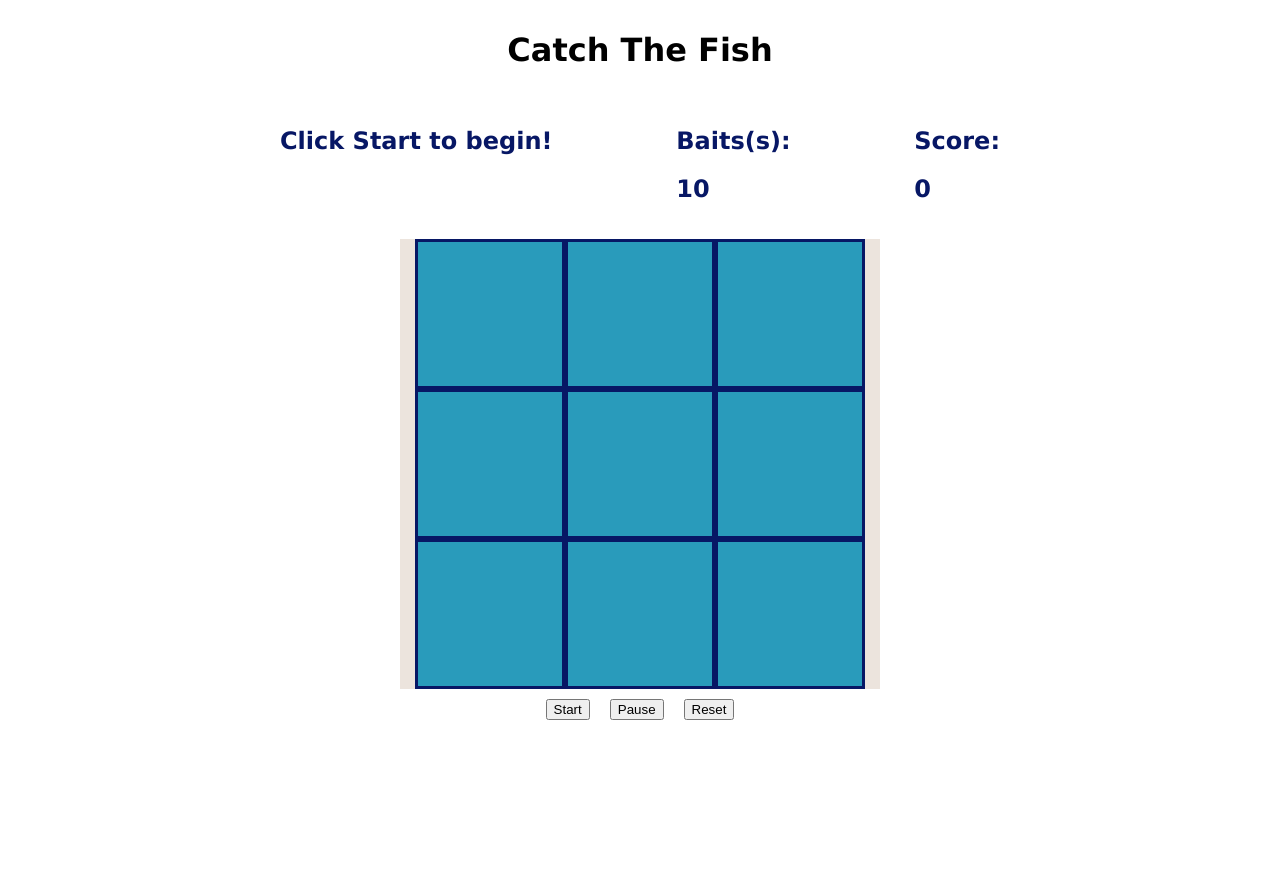
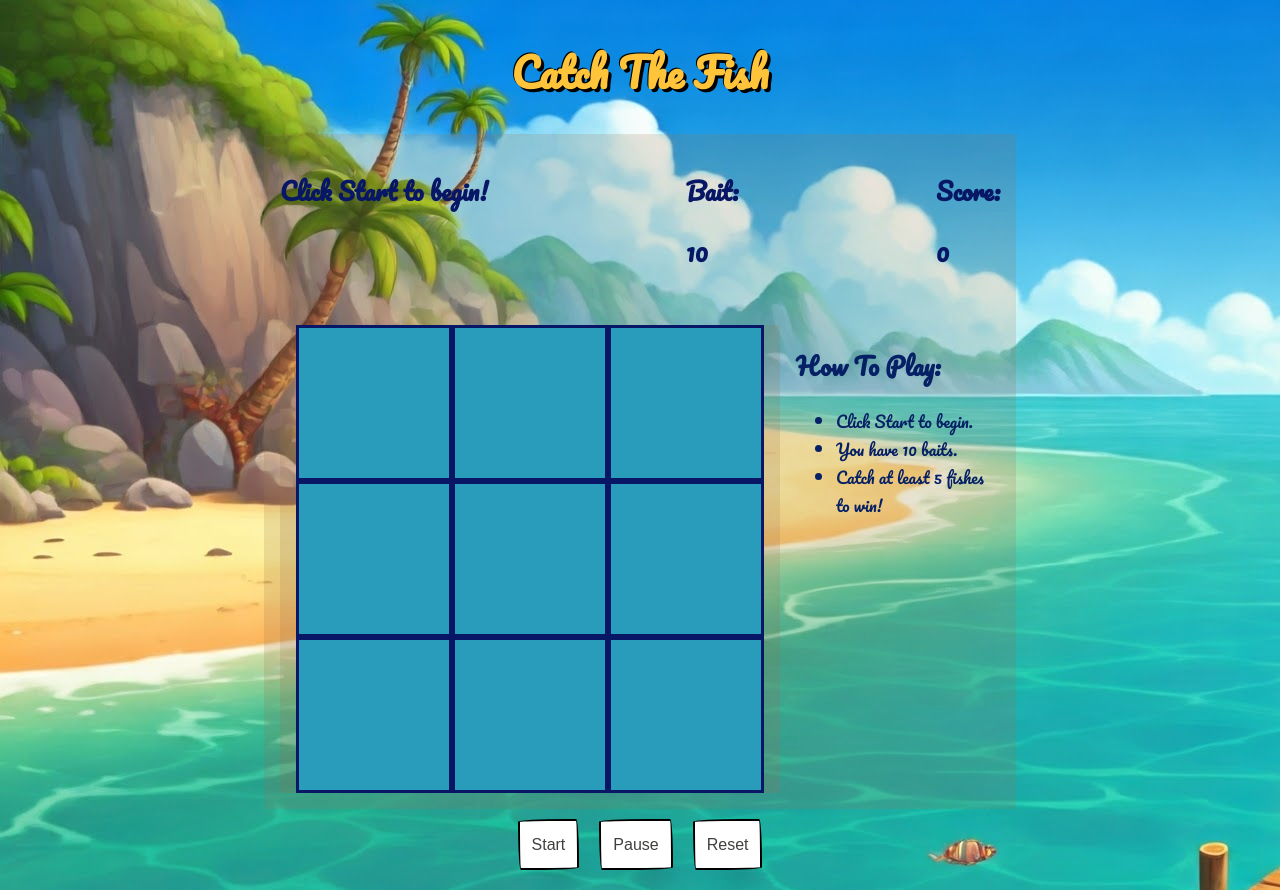
Before and after one commit to eeexuanlyx/catch-the-fishes, a plain HTML site: page index.html in a window 1280 px wide. Before the commit the page ends 800 px from the top, so only its background shows below. Drawn offline with Linux system fonts and the light colour scheme.

Commit message:
Added css styling

```diff
--- a/app.js
+++ b/app.js
@@ -61,8 +61,6 @@ function startGame() {
     gameStarted = true;
     fishAppears();
   }
-  console.log("game over:" + gameOver);
-  console.log("game started:" + gameStarted);
 }
 
 function resetGame() {
--- a/index.html
+++ b/index.html
@@ -1,6 +1,9 @@
 <!DOCTYPE html>
 <html lang="en">
   <head>
+    <link rel="preconnect" href="https://fonts.googleapis.com">
+<link rel="preconnect" href="https://fonts.gstatic.com" crossorigin>
+<link href="https://fonts.googleapis.com/css2?family=Pacifico&display=swap" rel="stylesheet">
     <meta charset="UTF-8" />
     <script defer src="app.js"></script>
     <link rel="stylesheet" href="style.css" />
@@ -8,14 +11,14 @@
     <title>Catch The Fish</title>
   </head>
   <body>
-    <h1>Catch The Fish</h1>
+    <h1 id="t1">Catch The Fish</h1>
 
     <div class="container">
       <div class="c1">
         <h2 id="message"><p>Message</p></h2>
       </div>
       <div class="c2">
-        <h2>Baits(s):</h2>
+        <h2>Bait:</h2>
         <h2 id="bait"><p>10</p></h2>
       </div>
       <div class="c3">
@@ -24,6 +27,7 @@
       </div>
     </div>
 
+    <div class="container 2">
       <section class="holes">
         <div class="hole" id="hole1"></div>
         <div class="hole" id="hole2"></div>
@@ -36,6 +40,19 @@
         <div class="hole" id="hole9"></div>
       </section>
 
+      <section class="instructions">
+        <h2>How To Play:</h2>
+        <p>
+          <ul>
+          <li>Click Start to begin. </li>
+          <li>You have 10 baits. </li>
+          <li>Catch at least 5 fishes to
+          win!</li>
+          </ul>
+        </p>
+      </section>
+    </div>
+
     <div class="button">
       <button class="button-start">Start</button>
       <button class="button-pause">Pause</button>
--- a/style.css
+++ b/style.css
@@ -1,38 +1,49 @@
 body {
+  background-image: url(/seaphoto.jpg);
   display: flex;
   justify-content: center;
   align-items: center;
   flex-direction: column;
-  font-family: Lucida Sans, san-serif;
+  font-family: "Pacifico", sans-serif;
+  font-size: 1rem;
   margin: 0 auto;
   padding: 10px 40px;
 }
 
-.class {
-  font-family: Arial, Helvetica, sans-serif;
-  font-size: 2em;
-  color: black;
+#t1 {
+  font-size: 2.5rem;
+  color: rgb(255, 196, 58);
+  text-shadow: 3px 3px 0 black, -1px -1px 0 black;
 }
 
 .h1 {
-  font-family: Impact, sans-serif;
-  font-size: 2rem;
-  color: black;
+  font-family: "Pacifico", sans-serif;
+  font-size: 50px;
+  color: rgb(29, 178, 184);
 }
 
 .h2 {
-  font-family: Arial, sans-serif;
+  font-family: "Pacifico", sans-serif;
   font-size: 1rem;
   color: black;
 }
 
 .container {
   width: 60%;
-  background-color: white;
+  background-color: rgba(153, 114, 78, 0.187);
   padding: 1rem;
   display: flex;
   flex-direction: row;
   justify-content: space-between;
+}
+
+.container2 {
+  width: 60%;
+  background-color: white;
+  display: flex;
+  flex-direction: row;
+  justify-content: space-between;
+  column-gap: 3em;
 }
 
 .c1,
@@ -51,12 +62,70 @@ body {
   color: black;
 }
 
+.button-start,
+.button-pause,
+.button-reset {
+  align-self: center;
+  background-color: #fff;
+  background-image: none;
+  background-position: 0 90%;
+  background-repeat: repeat no-repeat;
+  background-size: 4px 3px;
+  border-radius: 15px 225px 255px 15px 15px 255px 225px 15px;
+  border-style: solid;
+  border-width: 2px;
+  box-shadow: rgba(0, 0, 0, 0.2) 15px 28px 25px -18px;
+  box-sizing: border-box;
+  color: #41403e;
+  cursor: pointer;
+  display: inline-block;
+  font-family: Neucha, sans-serif;
+  font-size: 1rem;
+  line-height: 23px;
+  outline: none;
+  padding: 0.75rem;
+  text-decoration: none;
+  transition: all 235ms ease-in-out;
+  border-bottom-left-radius: 15px 255px;
+  border-bottom-right-radius: 225px 15px;
+  border-top-left-radius: 255px 15px;
+  border-top-right-radius: 15px 225px;
+  user-select: none;
+  -webkit-user-select: none;
+  touch-action: manipulation;
+}
+
+.button-start:hover,
+.button-pause:hover,
+.button-reset:hover {
+  box-shadow: rgba(0, 0, 0, 0.3) 2px 8px 8px -5px;
+  transform: translate3d(0, 2px, 0);
+}
+
+.button-start:focus,
+.button-pause:focus,
+.button-reset:focus {
+  box-shadow: rgba(0, 0, 0, 0.3) 2px 8px 4px -6px;
+}
+
+.instructions {
+  flex-wrap: wrap;
+  justify-content: center;
+  flex-grow: 5fr;
+  font-family: "Pacifico", sans-serif;
+  font-size: 1rem;
+  color: rgb(6, 32, 101);
+  margin-left: 1em;
+}
+
 .holes {
-  width: 40%;
+  width: 50%;
+  min-width: 500px;
   height: auto;
   display: flex;
   flex-wrap: wrap;
   justify-content: center;
+  flex-grow: 7fr;
   background-color: rgba(153, 114, 78, 0.187);
 }
 
```
Also changed, not shown: seaphoto.jpg (added). Lines whose indentation alone changed are shown as unchanged.
